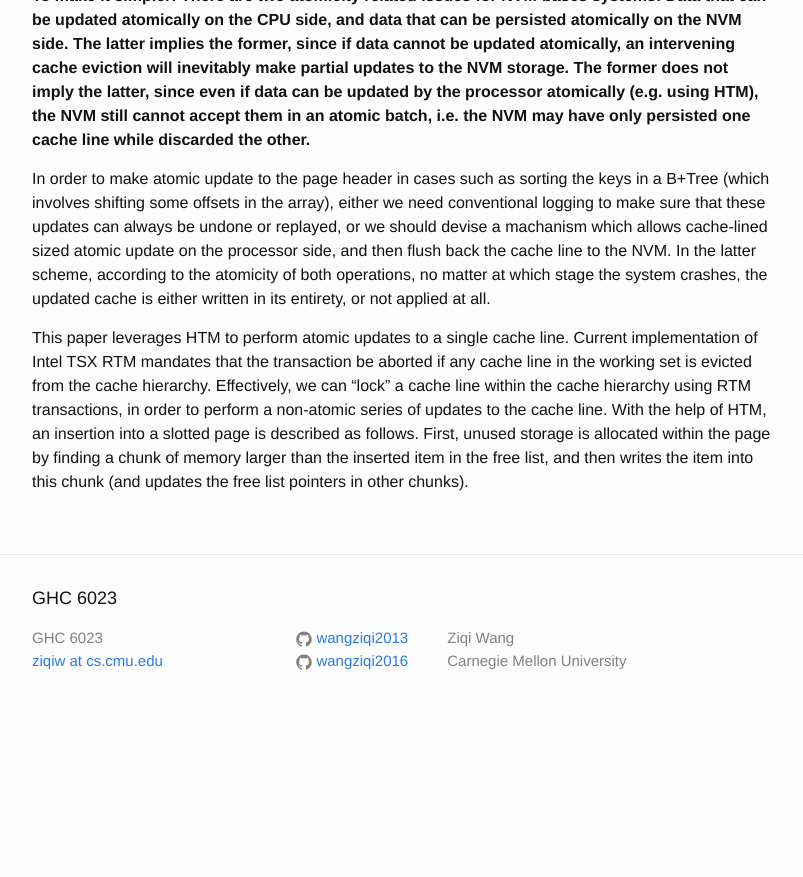
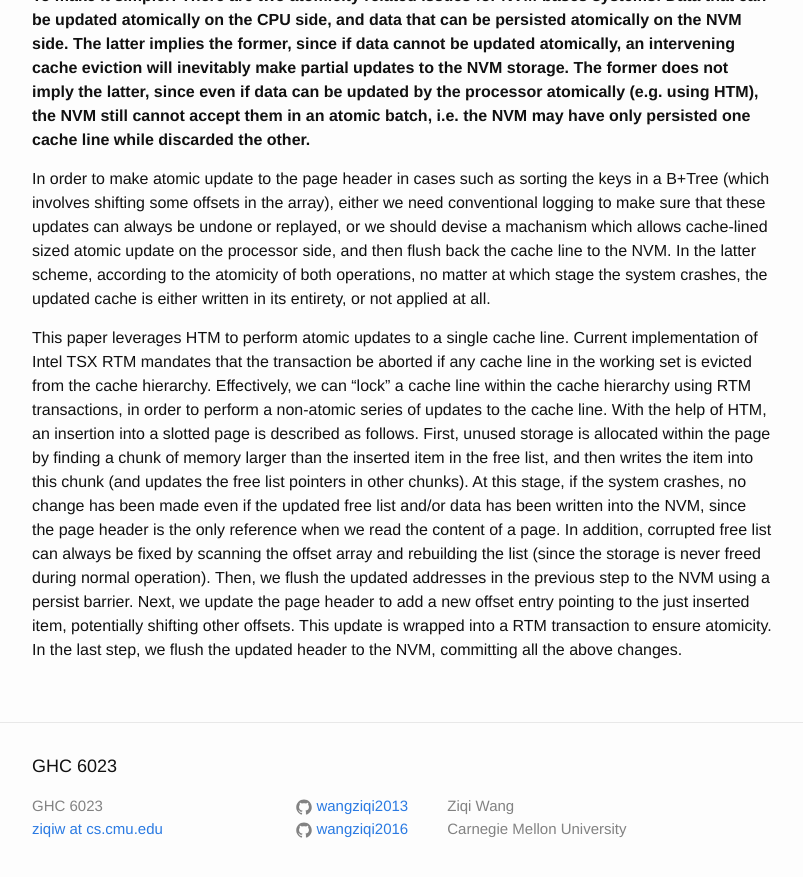
Before and after one commit to wangziqi2013/wangziqi2013.github.io, a Jekyll site: the page built from _posts/2019-10-25-fash-fast.markdown, in a window 1280 px wide and 900 px high, scrolled down 1672 px. Shown: the top 877 px of the window, without its empty margins (238-1041 px from the left). Built offline with Jekyll 4.4.1, drawn with Linux system fonts in a browser that asks for light colours; before the commit the page ends 2404 px from its top, so only the background shows below that.

Commit message:
Finish commit

```diff
--- a/_posts/2019-10-25-fash-fast.markdown
+++ b/_posts/2019-10-25-fash-fast.markdown
@@ -75,4 +75,10 @@ that the transaction be aborted if any cache line in the working set is evicted
 can "lock" a cache line within the cache hierarchy using RTM transactions, in order to perform a non-atomic series of
 updates to the cache line. With the help of HTM, an insertion into a slotted page is described as follows. First, unused
 storage is allocated within the page by finding a chunk of memory larger than the inserted item in the free list, and then
-writes the item into this chunk (and updates the free list pointers in other chunks).
+writes the item into this chunk (and updates the free list pointers in other chunks). At this stage, if the system crashes,
+no change has been made even if the updated free list and/or data has been written into the NVM, since the page header
+is the only reference when we read the content of a page. In addition, corrupted free list can always be fixed by scanning
+the offset array and rebuilding the list (since the storage is never freed during normal operation). Then, we flush the
+updated addresses in the previous step to the NVM using a persist barrier. Next, we update the page header to add a new
+offset entry pointing to the just inserted item, potentially shifting other offsets. This update is wrapped into a RTM
+transaction to ensure atomicity. In the last step, we flush the updated header to the NVM, committing all the above changes.
```
